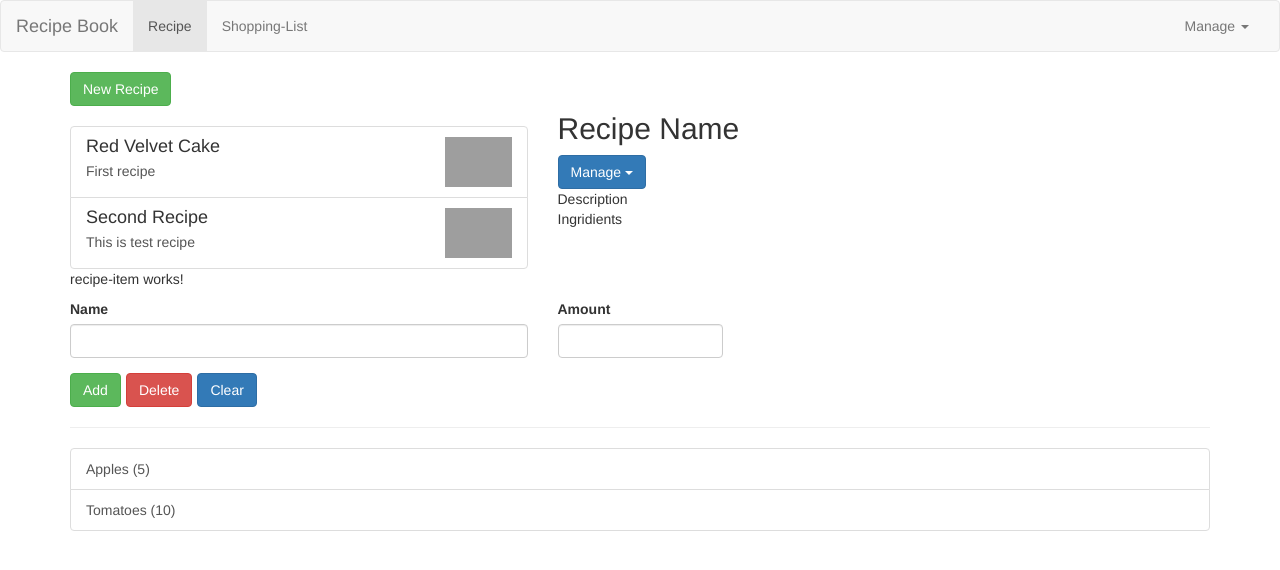
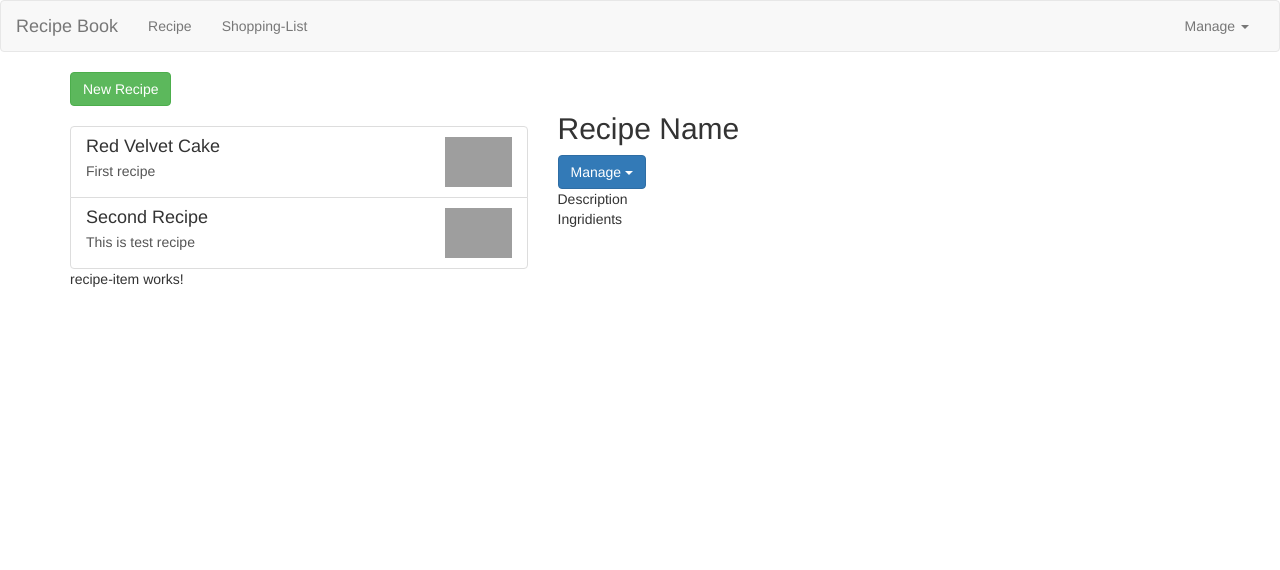
Before and after one commit to savitri26m/recipe-app, an Angular app: page / in a window 1280 px wide. Shown: the top 570 px of the page. Built offline with nearby package versions, Linux system fonts and the light colour scheme; grey boxes are pictures that could not be loaded.

Commit message:
Creating nav using *ngIf

```diff
--- a/src/app/app.component.html
+++ b/src/app/app.component.html
@@ -1,10 +1,12 @@
-<app-header></app-header>
+<!-- to create navigation using ngIf -->
+
+<app-header (featureSelected)="onNavigate($event)" ></app-header>
 
 <div class="container">
   <div class="row">
     <div class="col-md-12">
-      <app-recipies></app-recipies>
-      <app-shopping-list></app-shopping-list>
+      <app-recipies *ngIf="loadedFeature === 'recipe'" ></app-recipies>
+      <app-shopping-list *ngIf="loadedFeature !== 'recipe' "></app-shopping-list>
     </div>
   </div>
 </div>
--- a/src/app/app.component.ts
+++ b/src/app/app.component.ts
@@ -6,4 +6,12 @@ import { Component } from '@angular/core';
   styleUrls: ['./app.component.css']
 })
 export class AppComponent {
+
+  loadedFeature: string = 'recipe';
+
+  onNavigate(feature: string){
+    this.loadedFeature = feature;
+    console.log("feature recived", feature);
+  }
+
 }
--- a/src/app/header/header.component.html
+++ b/src/app/header/header.component.html
@@ -14,8 +14,8 @@
       <!-- Collect the nav links, forms, and other content for toggling -->
       <div class="collapse navbar-collapse" id="bs-example-navbar-collapse-1">
         <ul class="nav navbar-nav">
-          <li class="active"><a href="#">Recipe</a></li>
-          <li><a href="#">Shopping-List</a></li>
+          <li><a href="#" (click)="onSelect('recipe')" >Recipe</a></li>
+          <li><a href="#" (click)="onSelect('shopping-list')" >Shopping-List</a></li>
         </ul>
 
         <ul class="nav navbar-nav navbar-right">
--- a/src/app/header/header.component.ts
+++ b/src/app/header/header.component.ts
@@ -1,4 +1,4 @@
-import { Component, OnInit } from '@angular/core';
+import { Component, OnInit, EventEmitter, Output } from '@angular/core';
 
 @Component({
   selector: 'app-header',
@@ -7,9 +7,17 @@ import { Component, OnInit } from '@angular/core';
 })
 export class HeaderComponent implements OnInit {
 
+  // event emitter is used to emit the custom events that we create to pass data across components
+  @Output() featureSelected = new EventEmitter<string>();
+
   constructor() { }
 
   ngOnInit(): void {
   }
 
+  onSelect(feature: string){
+    this.featureSelected.emit(feature);
+    console.log(feature);
+  }
+
 }
```
